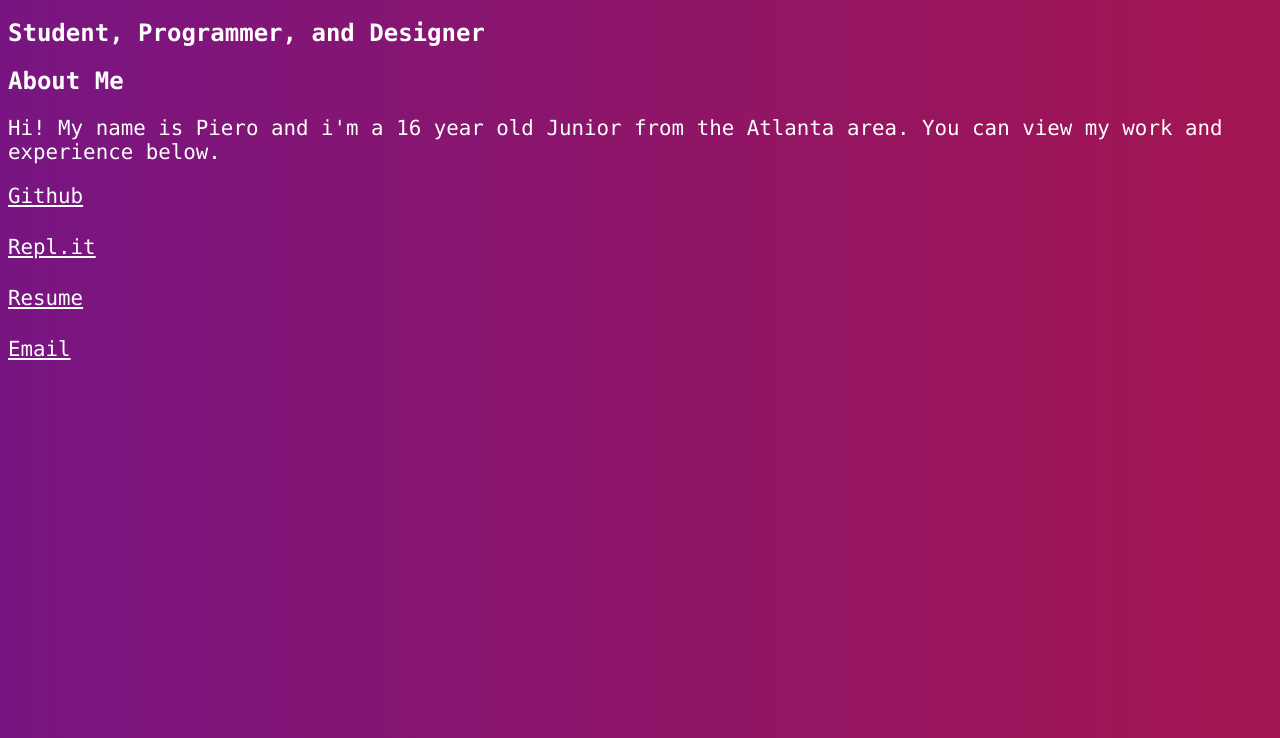
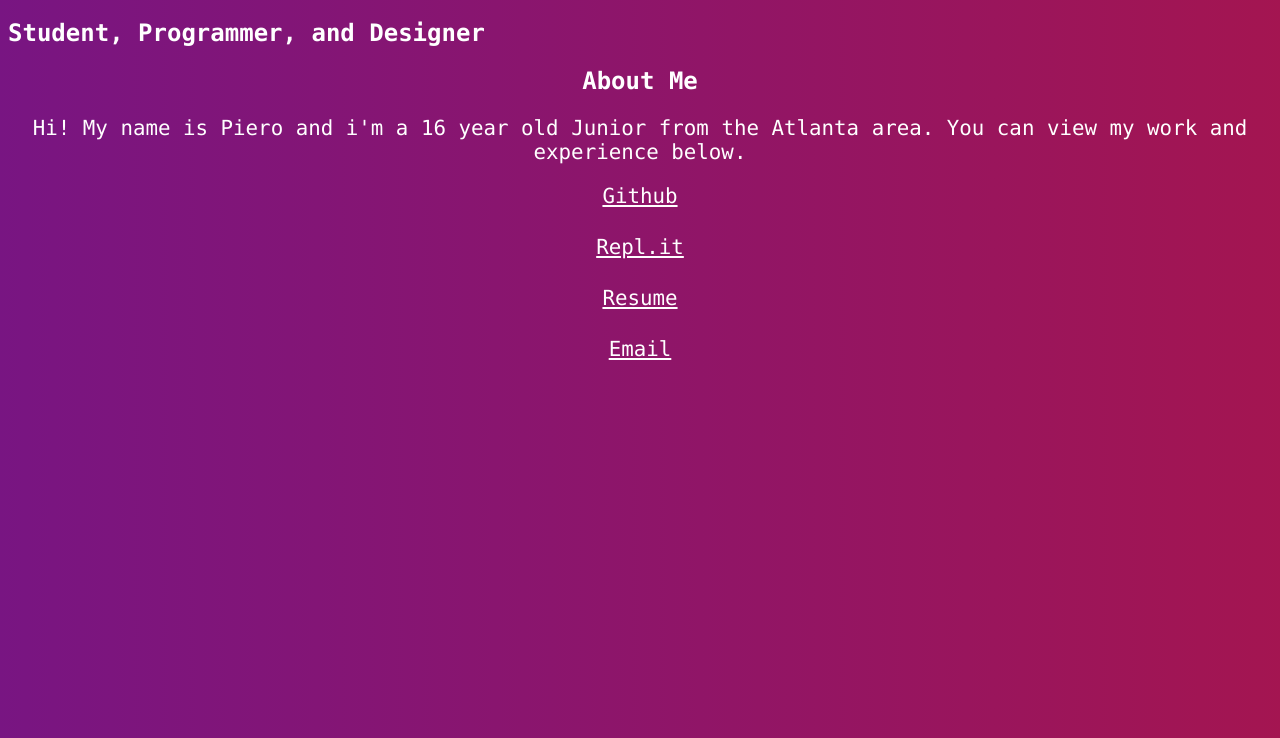
Before and after one commit to piemadd/pieromqwerty.github.io, a plain HTML site: page index.html in a window 1280 px wide. Shown: the part 62-800 px from the top of the page. Drawn offline with Linux system fonts and the light colour scheme.

Commit message:
Update index.html

```diff
--- a/index.html
+++ b/index.html
@@ -14,18 +14,18 @@
   </head>
   <body>
     <!-- Title -->
-    <h1>Piero Maddaleni</h1>
-    <h2>Student, Programmer, and Designer</h2>
+    <h1>Piero Maddaleni</h1> </center>
+    <h2>Student, Programmer, and Designer</h2> </center>
 
     <!--About Me -->
-    <h2>About Me</h2>
-    <p>Hi! My name is Piero and i'm a 16 year old Junior from the Atlanta area. You can view my work and experience below. </p>
+    <center> <h2>About Me</h2> </center>
+    <center> <p>Hi! My name is Piero and i'm a 16 year old Junior from the Atlanta area. You can view my work and experience below. </p> </center>
 
     <!-- Links -->
-    <a href="https://github.com/pieromqwerty">Github</p>
-    <a href="https://repl.it/@pieromqwerty">Repl.it</p>
-    <a href="https://piemadd.com/resume.pdf">Resume</p>
-    <a href="mailto:piero@piemadd.com">Email</p>
+    <center> <a href="https://github.com/pieromqwerty">Github</p> </center>
+    <center> <a href="https://repl.it/@pieromqwerty">Repl.it</p> </center>
+    <center> <a href="https://piemadd.com/resume.pdf">Resume</p> </center>
+    <center> <a href="mailto:piero@piemadd.com">Email</p> </center>
 
   <script type="text/javascript" src="js/script.js"></script>
 </body>
```
